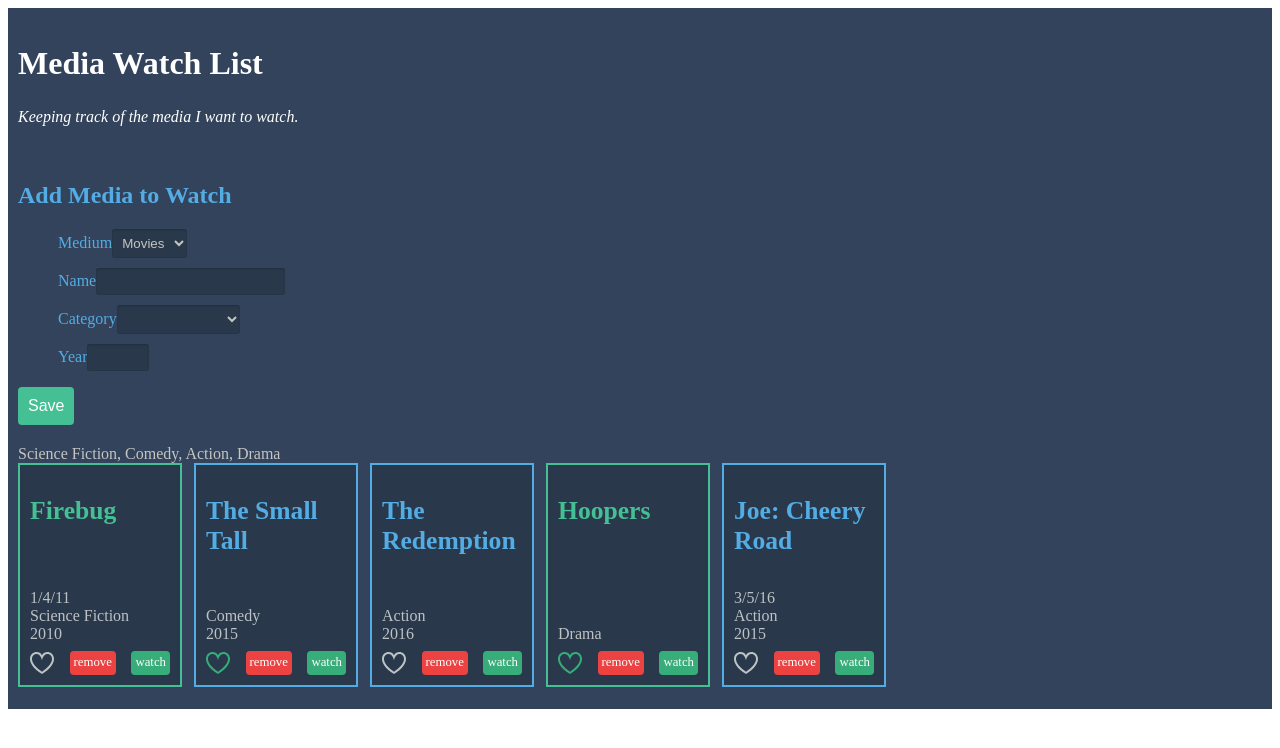
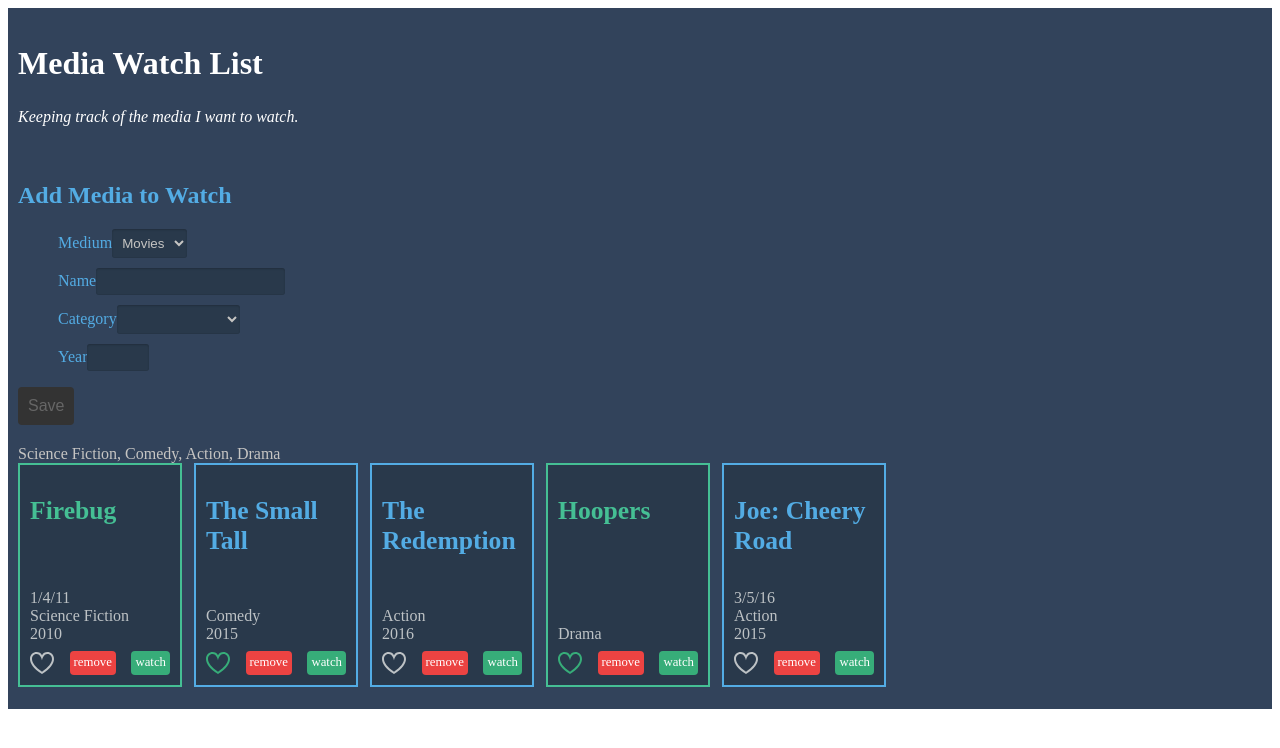
Before and after one commit to maurajoglekar/Angular-media-watch, an Angular app: page / in a window 1280 px wide. Shown: the top 748 px of the page. Built offline with nearby package versions, Linux system fonts and the light colour scheme.

Commit message:
built in validators

```diff
--- a/src/app/media-item-form/media-item-form.component.html
+++ b/src/app/media-item-form/media-item-form.component.html
@@ -33,5 +33,5 @@
         <input type="text" name="year" id="year" maxlength="4" formControlName="year">
       </li>
     </ul>
-    <button type="submit">Save</button>
+    <button type="submit" [disabled]="!form.valid">Save</button>
   </form>
--- a/src/app/media-item-form/media-item-form.component.ts
+++ b/src/app/media-item-form/media-item-form.component.ts
@@ -1,5 +1,5 @@
 import { Component, OnInit } from '@angular/core';
-import { FormGroup, FormControl } from '@angular/forms';
+import { FormGroup, FormControl, Validators } from '@angular/forms';
 
 @Component({
   selector: 'mw-media-item-form',
@@ -12,7 +12,10 @@ export class MediaItemFormComponent implements OnInit {
   ngOnInit() {
     this.form = new FormGroup({
       medium: new FormControl('Movies'),
-      name: new FormControl(''),
+      name: new FormControl('', Validators.compose([
+        Validators.required,
+        Validators.pattern('[\\w\\-\\s\\/]+')
+      ])),
       category: new FormControl(''),
       year: new FormControl(''),
     });
```
